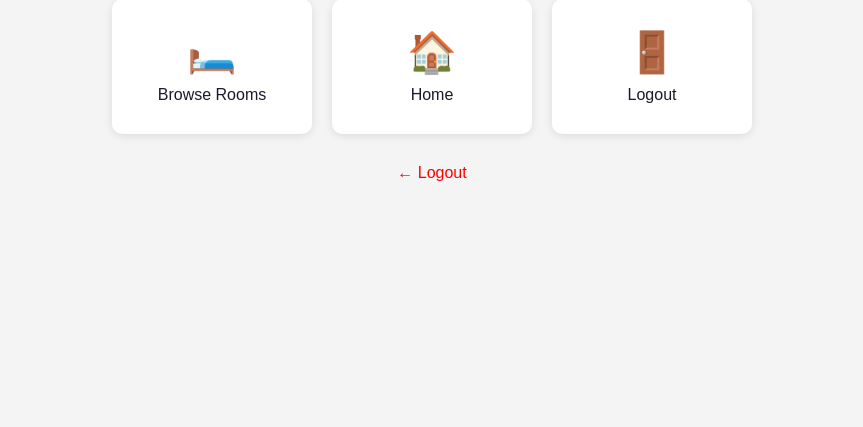
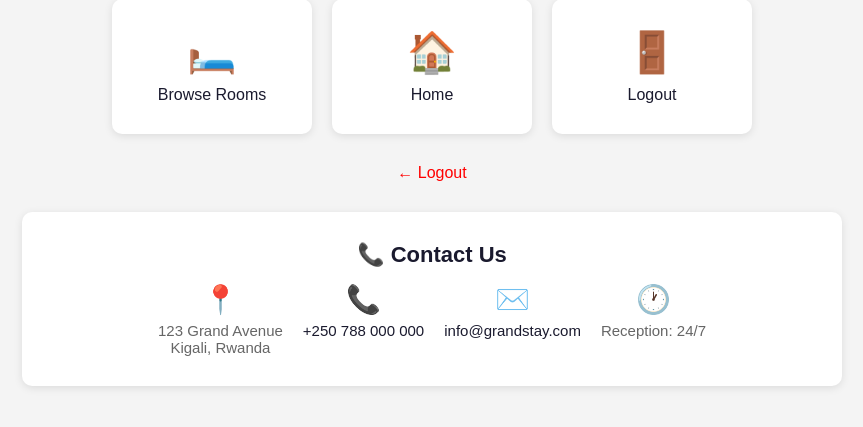
Before and after one commit to erickishimwe/HotelSystem1, a Flask app: template templates/dashboard.html in a window 1280 px wide. Shown: the part 258-685 px from the top of the page, without its empty margins (208-1071 px from the left). Run offline with Flask 3, Linux system fonts and the light colour scheme; the template is opened without the code that fills it, so the values that code supplies are empty.

Commit message:
Initial hotel reservation system prototype

```diff
--- a/templates/dashboard.html
+++ b/templates/dashboard.html
@@ -54,6 +54,19 @@
             text-decoration: none;
             font-size: 16px;
         }
+        .contact {
+            background: white;
+            padding: 30px;
+            border-radius: 10px;
+            margin-top: 30px;
+            box-shadow: 0 2px 8px rgba(0,0,0,0.1);
+        }
+        .contact h3 { color: #1a1a2e; font-size: 22px; margin-bottom: 15px; text-align: center; }
+        .contact-grid { display: flex; gap: 20px; justify-content: center; flex-wrap: wrap; }
+        .contact-item { text-align: center; color: #666; font-size: 15px; }
+        .contact-item span { font-size: 28px; display: block; margin-bottom: 6px; }
+        .contact-item a { color: #1a1a2e; text-decoration: none; }
+        .contact-item a:hover { color: #e2b96f; }
     </style>
 </head>
 <body>
@@ -84,6 +97,28 @@
             </a>
         </div>
         <a href="/logout" class="logout">← Logout</a>
+
+        <div class="contact">
+            <h3>📞 Contact Us</h3>
+            <div class="contact-grid">
+                <div class="contact-item">
+                    <span>📍</span>
+                    123 Grand Avenue<br>Kigali, Rwanda
+                </div>
+                <div class="contact-item">
+                    <span>📞</span>
+                    <a href="tel:+250788000000">+250 788 000 000</a>
+                </div>
+                <div class="contact-item">
+                    <span>✉️</span>
+                    <a href="mailto:info@grandstay.com">info@grandstay.com</a>
+                </div>
+                <div class="contact-item">
+                    <span>🕐</span>
+                    Reception: 24/7
+                </div>
+            </div>
+        </div>
     </div>
 </body>
 </html>
```
